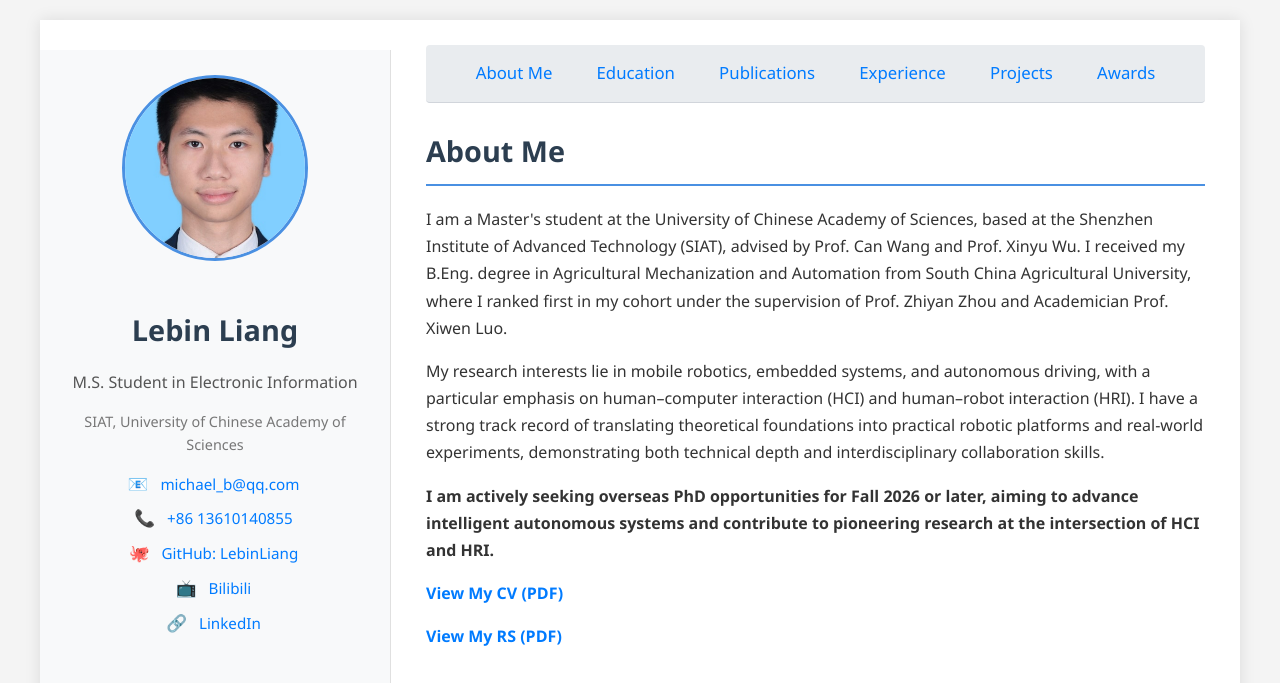
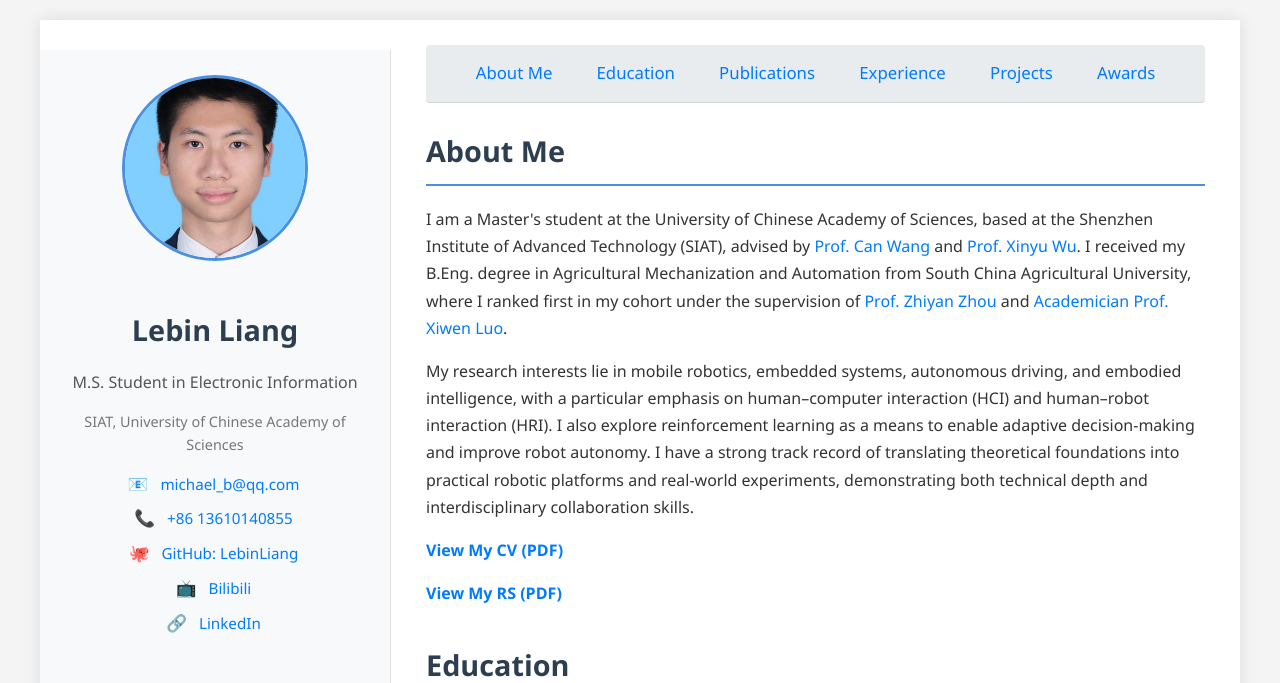
Before and after one commit to LebinLiang/LebinLiang.github.io, a plain HTML site: page index.html in a window 1280 px wide. Shown: the top 683 px of the page. Drawn offline with Linux system fonts and the light colour scheme.

Commit message:
update html

```diff
--- a/index.html
+++ b/index.html
@@ -438,13 +438,17 @@
             <section id="about">
                 <h2>About Me</h2>
                 <p>
-                    I am a Master's student at the University of Chinese Academy of Sciences, based at the Shenzhen Institute of Advanced Technology (SIAT), advised by Prof. Can Wang and Prof. Xinyu Wu. I received my B.Eng. degree in Agricultural Mechanization and Automation from South China Agricultural University, where I ranked first in my cohort under the supervision of Prof. Zhiyan Zhou and Academician Prof. Xiwen Luo.
+                    I am a Master's student at the University of Chinese Academy of Sciences, based at the Shenzhen Institute of Advanced Technology (SIAT), advised by
+                    <a href="https://scholar.google.com/citations?hl=zh-CN&user=9cINn5wAAAAJ" target="_blank">Prof. Can Wang</a>
+                    and
+                    <a href="https://scholar.google.com/citations?hl=zh-CN&user=9Tc-XSwAAAAJ&view_op=list_works&sortby=pubdate" target="_blank">Prof. Xinyu Wu</a>.
+                    I received my B.Eng. degree in Agricultural Mechanization and Automation from South China Agricultural University, where I ranked first in my cohort under the supervision of
+                    <a href="https://scholar.google.com/citations?hl=zh-CN&user=CeOiwc8AAAAJ" target="_blank">Prof. Zhiyan Zhou</a>
+                    and
+                    <a href="https://ieeexplore.ieee.org/author/37065838900" target="_blank">Academician Prof. Xiwen Luo</a>.
                 </p>
                 <p>
-                    My research interests lie in mobile robotics, embedded systems, and autonomous driving, with a particular emphasis on human–computer interaction (HCI) and human–robot interaction (HRI). I have a strong track record of translating theoretical foundations into practical robotic platforms and real-world experiments, demonstrating both technical depth and interdisciplinary collaboration skills.
-                </p>
-                <p>
-                    <strong>I am actively seeking overseas PhD opportunities for Fall 2026 or later, aiming to advance intelligent autonomous systems and contribute to pioneering research at the intersection of HCI and HRI.</strong>
+                    My research interests lie in mobile robotics, embedded systems, autonomous driving, and embodied intelligence, with a particular emphasis on human–computer interaction (HCI) and human–robot interaction (HRI). I also explore reinforcement learning as a means to enable adaptive decision-making and improve robot autonomy. I have a strong track record of translating theoretical foundations into practical robotic platforms and real-world experiments, demonstrating both technical depth and interdisciplinary collaboration skills.
                 </p>
                  <p><a href="cv/LebinLiang_cv_.pdf" target="_blank"><strong>View My CV (PDF)</strong></a></p>
                  <p><a href="cv/LebinLiang_RS_.pdf" target="_blank"><strong>View My RS (PDF)</strong></a></p>
```
